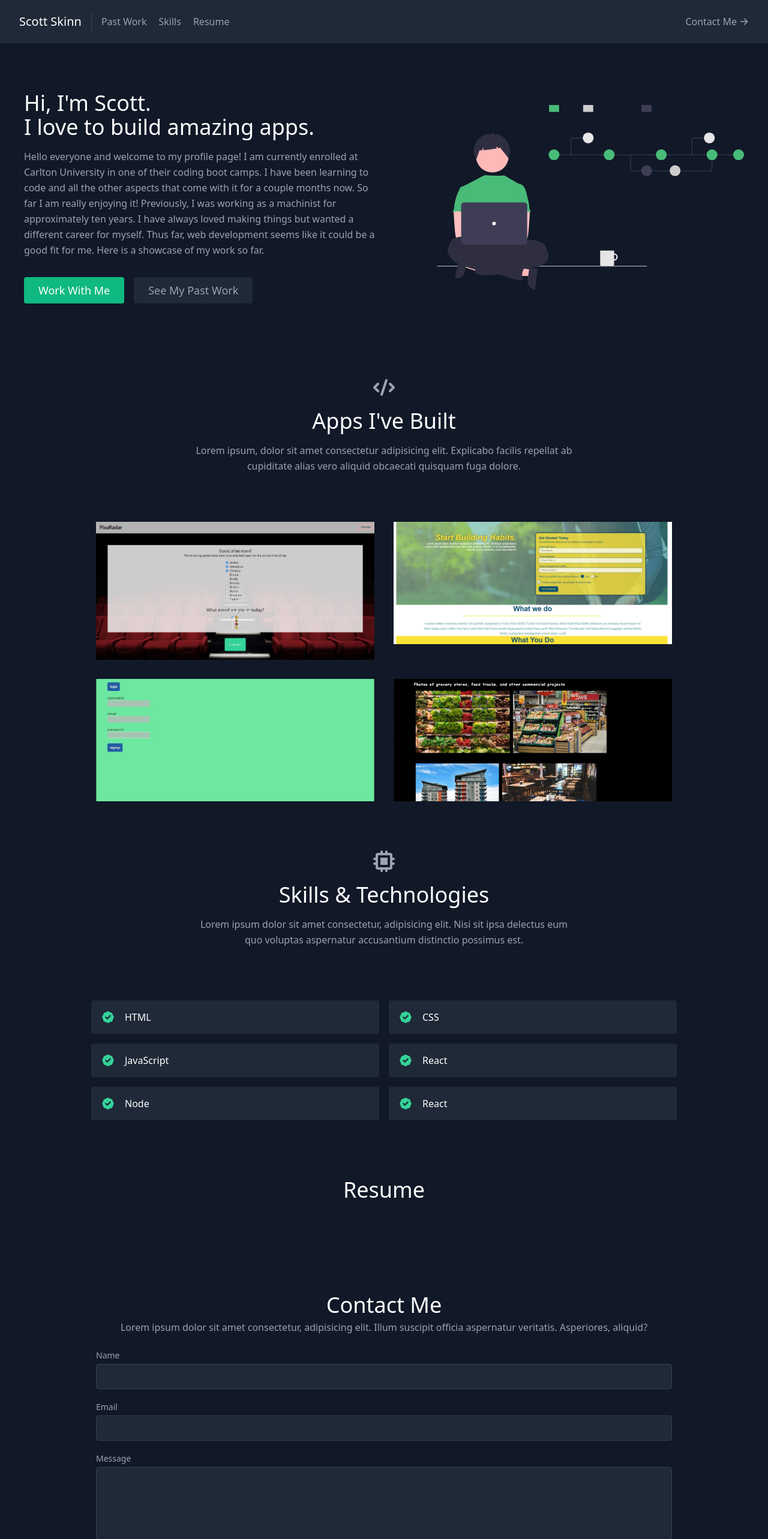
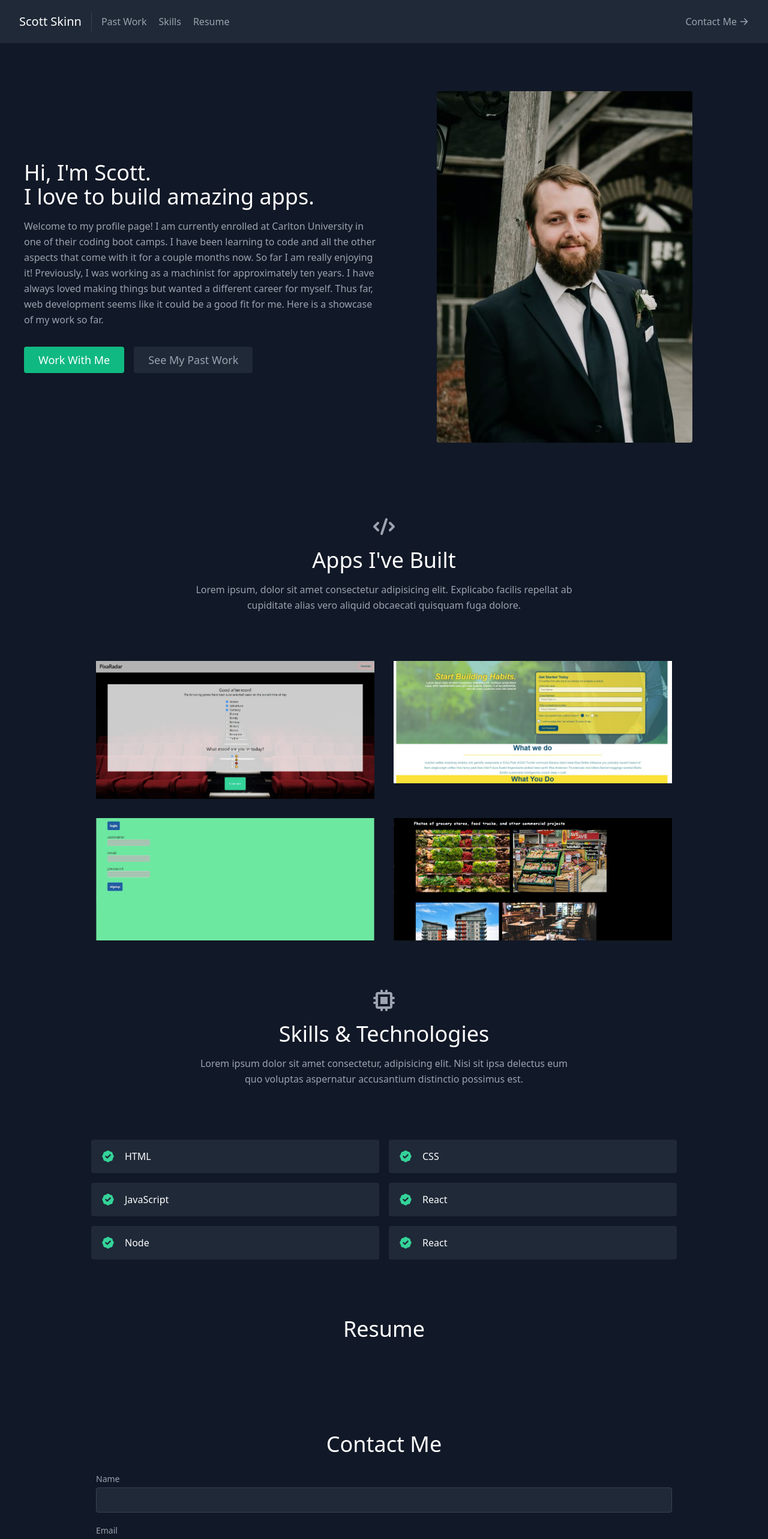
Before and after one commit to scottskinn/my-portfolio, a React (Create React App) app: page / in a window 1280 px wide. Shown: the top 2566 px of the page at 60% size. Built offline with nearby package versions, Linux system fonts and the light colour scheme.

Commit message:
main page

```diff
--- a/src/components/About.js
+++ b/src/components/About.js
@@ -11,7 +11,7 @@ export default function About() {
             apps.
           </h1>
           <p className="mb-8 leading-relaxed">
-          Hello everyone and welcome to my profile page! I am currently enrolled at Carlton University in one of their coding boot camps. I have been learning to code and all the other aspects that come with it for a couple months now. So far I am really enjoying it! Previously, I was working as a machinist for approximately ten years. I have always loved making things but wanted a different career for myself. Thus far, web development seems like it could be a good fit for me. Here is a showcase of my work so far.
+          Welcome to my profile page! I am currently enrolled at Carlton University in one of their coding boot camps. I have been learning to code and all the other aspects that come with it for a couple months now. So far I am really enjoying it! Previously, I was working as a machinist for approximately ten years. I have always loved making things but wanted a different career for myself. Thus far, web development seems like it could be a good fit for me. Here is a showcase of my work so far.
           </p>
           <div className="flex justify-center">
             <a
@@ -26,11 +26,11 @@ export default function About() {
             </a>
           </div>
         </div>
-        <div className="lg:max-w-lg lg:w-full md:w-1/2 w-5/6">
+        <div className="lg:max-w-lg lg:w-full md:w-1/2 w-5/6 rounded">
           <img
             className="object-cover object-center rounded"
             alt="hero"
-            src="./coding.svg"
+            src="./head-shot.jpg"
           />
         </div>
       </div>
--- a/src/components/Contact.js
+++ b/src/components/Contact.js
@@ -12,6 +12,8 @@ export default function Contact() {
         )
         .join("&");
     }
+
+
 
     function handleSubmit(e) {
       e.preventDefault();
@@ -36,8 +38,7 @@ export default function Contact() {
             Contact Me
           </h2>
           <p className="leading-relaxed mb-5">
-            Lorem ipsum dolor sit amet consectetur, adipisicing elit. Illum
-            suscipit officia aspernatur veritatis. Asperiores, aliquid?
+
           </p>
           <div className="relative w-9/12 mb-4">
             <label htmlFor="name" className="leading-7 text-sm text-gray-400">
```
Also changed, not shown: public/head-shot.jpg (added), 1 other file (tests, documents, lock files or other folders).
